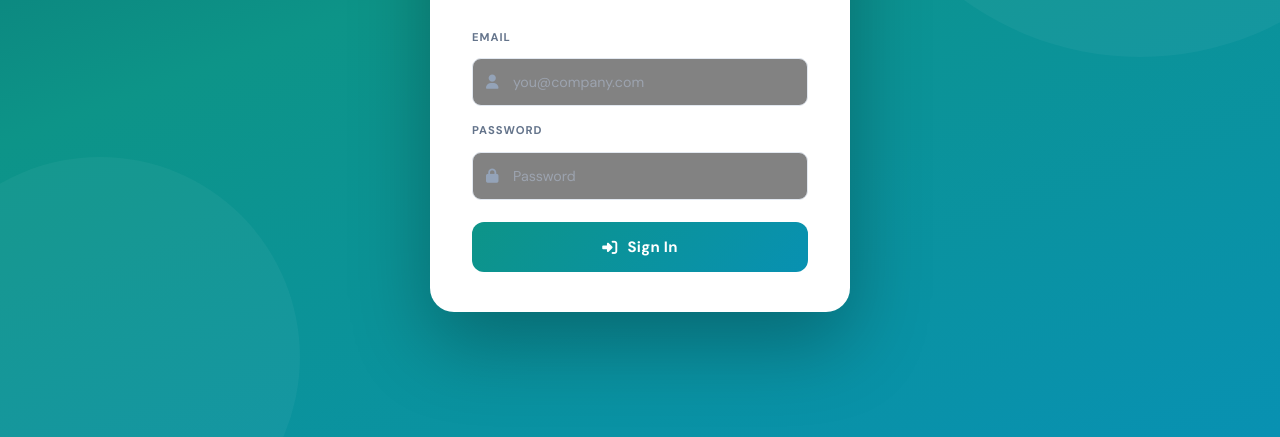
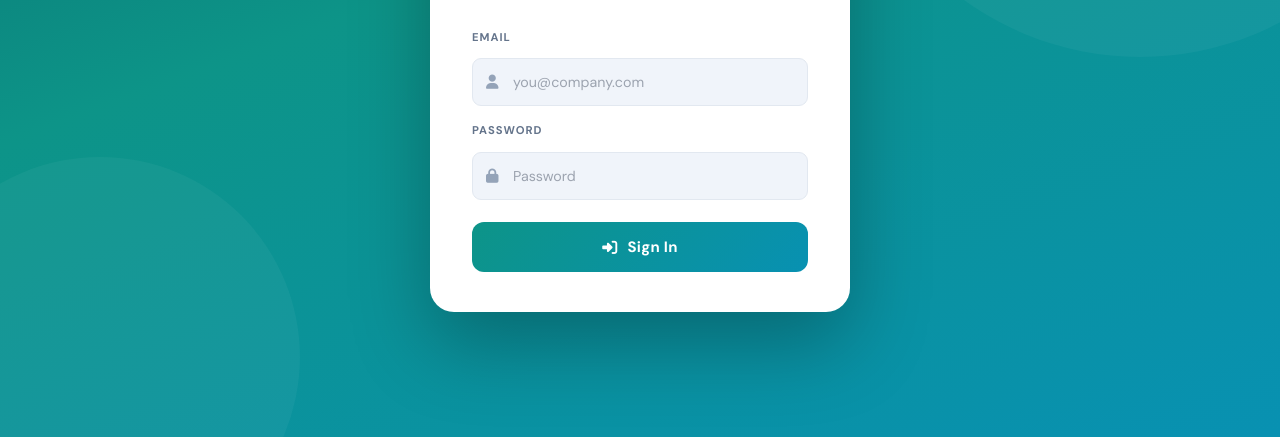
Before and after one commit to ILLANGASINGHE-AMB/Sagacious_washing_center, a website: page index.html in a window 1280 px wide. Shown: the part 363-800 px from the top of the page. Drawn offline with nearby package versions, Linux system fonts and the light colour scheme.

Commit message:
Revert "Change base UI background color to #828282"
This reverts commit a96cf2f90782938f9ff9d4f7bb0131a3976977fd.

```diff
--- a/index.html
+++ b/index.html
@@ -24,7 +24,7 @@
       --primary-light: #2d6bc4;
       --accent: #00b4d8;
       --accent2: #f0a500;
-      --bg: #828282;
+      --bg: #f0f4fa;
       --sidebar-bg: #000000;
       --card-bg: #ffffff;
       --text: #1e293b;
@@ -36,7 +36,7 @@
       --info: #3b82f6;
     }
     html.dark {
-      --bg: #828282;
+      --bg: #0f172a;
       --card-bg: #1e293b;
       --text: #f1f5f9;
       --text-muted: #94a3b8;
```
